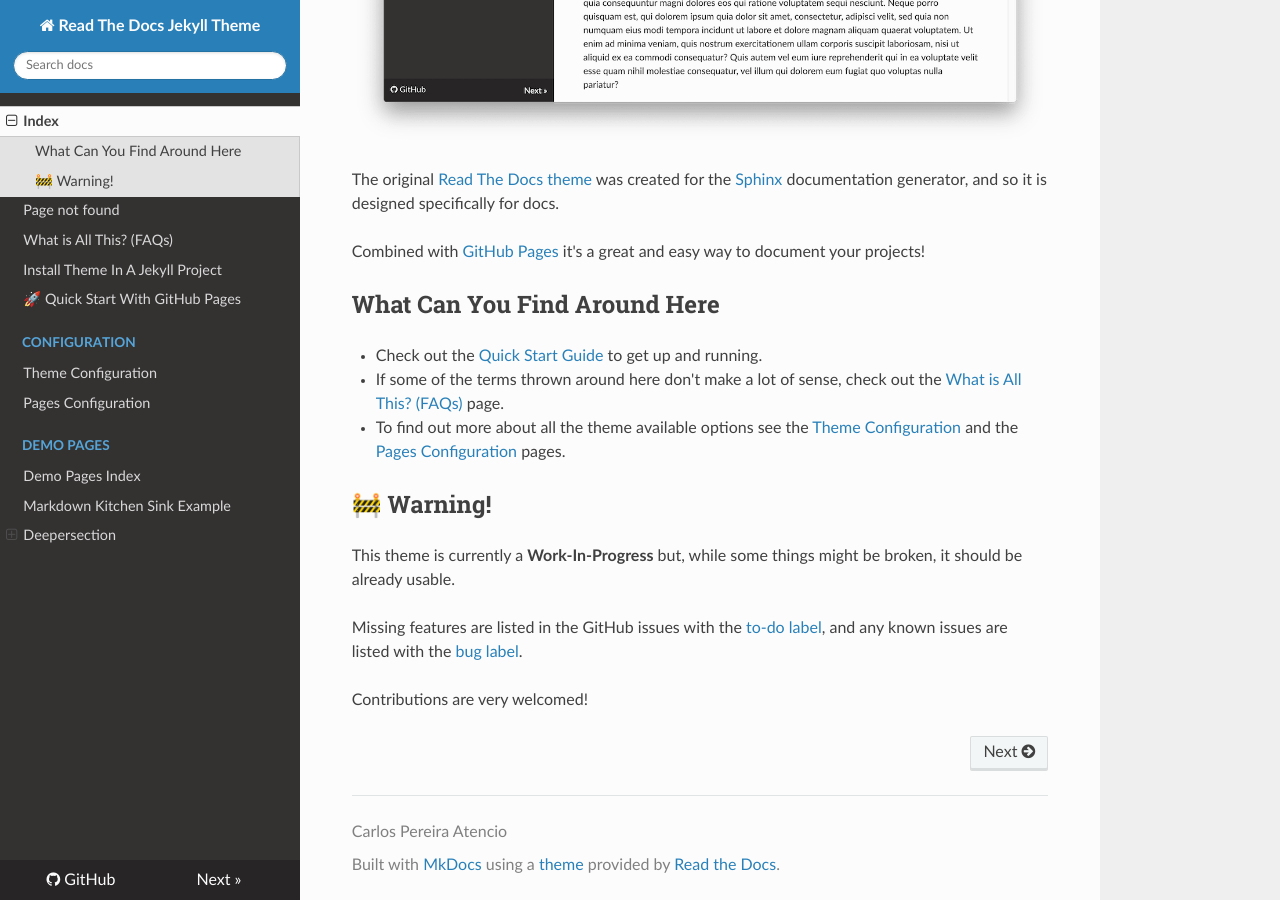
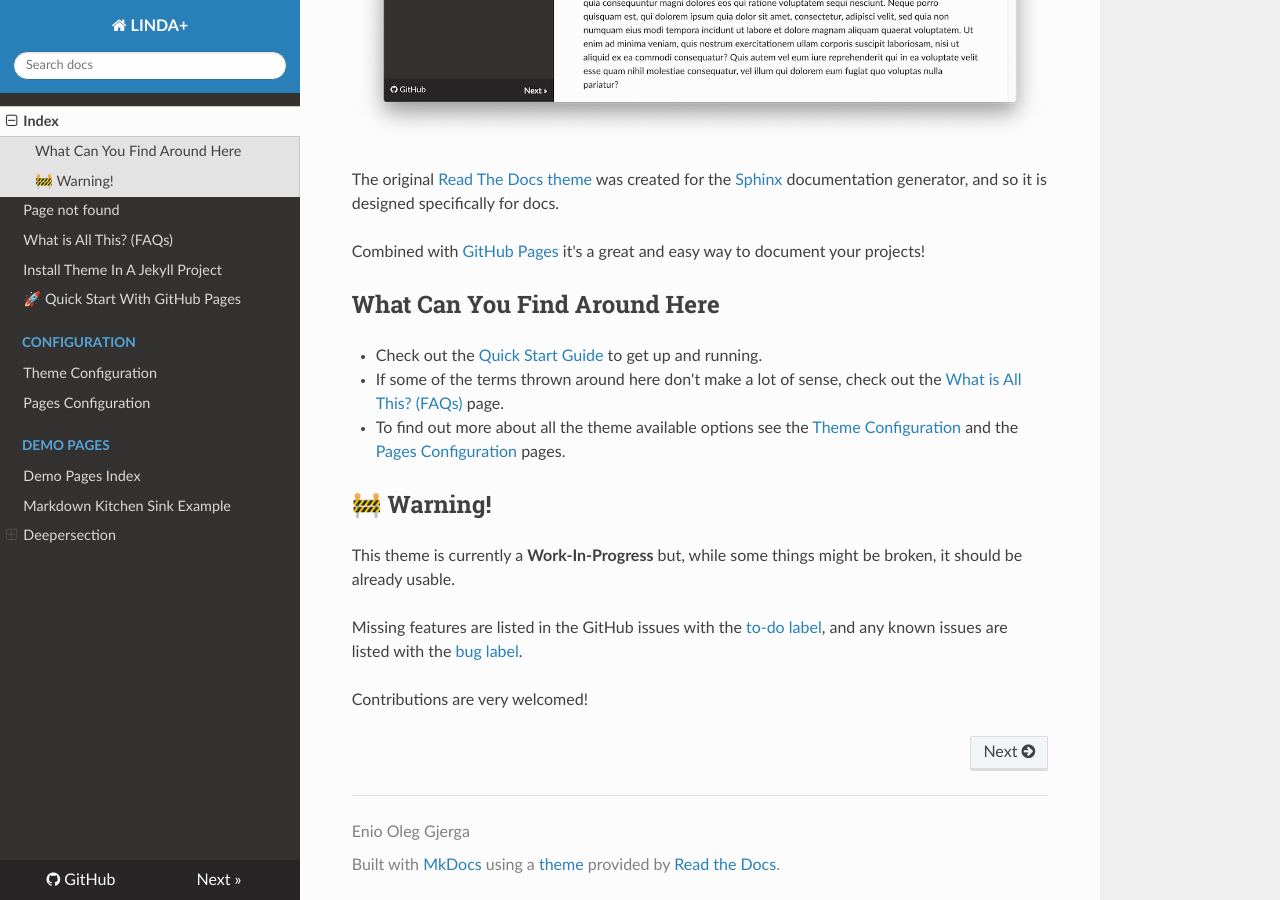
Before and after one commit to carlosperate/jekyll-theme-rtd, an MkDocs documentation site: the page built from docs/index.md, in a window 1280 px wide and 900 px high, scrolled down 655 px. Built offline with MkDocs 1.6.1, drawn with Linux system fonts in a browser that asks for light colours; nearby versions of some CDN libraries.

Commit message:
Update
Update

```diff
--- a/_config.yml
+++ b/_config.yml
@@ -1,5 +1,5 @@
-title: Read The Docs Jekyll Theme
-description: Port of the Read the Docs theme to Jekyll to use with GitHub Pages.
+title: LINDA+
+description: Documentation page of the LINDA+ software.
 
 # Development server config, needed to load some of the content
 webrick:
@@ -8,7 +8,7 @@
 
 # Theme settings
 site_author: Carlos Pereira Atencio
-repo_url: 'https://github.com/carlosperate/jekyll-theme-rtd'
+repo_url: 'https://github.com/dieterich-lab/LINDAPlus'
 edit_on_github: true
 github_docs_folder: false
 sticky_navigation: true
--- a/mkdocs.yml
+++ b/mkdocs.yml
@@ -1,9 +1,9 @@
-site_name: 'Read The Docs Jekyll Theme'
-site_description: 'Port of the Read the Docs theme to Jekyll to use with GitHub Pages.'
-repo_url: 'https://github.com/carlosperate/jekyll-theme-rtd'
+site_name: 'LINDA+'
+site_description: 'Documentation page of the LINDA+ software.'
+repo_url: 'https://github.com/dieterich-lab/LINDAPlus'
 repo_name: 'GitHub'
 docs_dir: 'docs/'
 site_dir: '_site_mkdocs/'
 theme: 'readthedocs'
 prev_next_buttons_location: 'both'
-copyright: 'Carlos Pereira Atencio'
+copyright: 'Enio Oleg Gjerga'
```
Also changed, not shown: index.md (+12 -3 lines).
